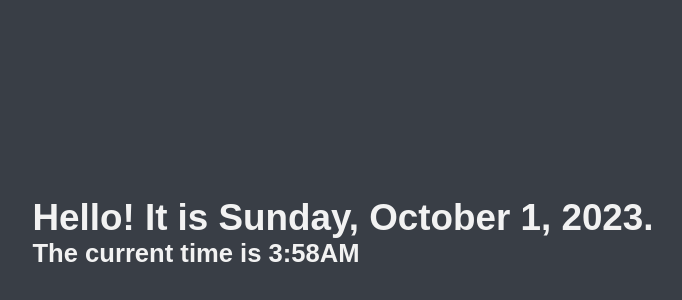
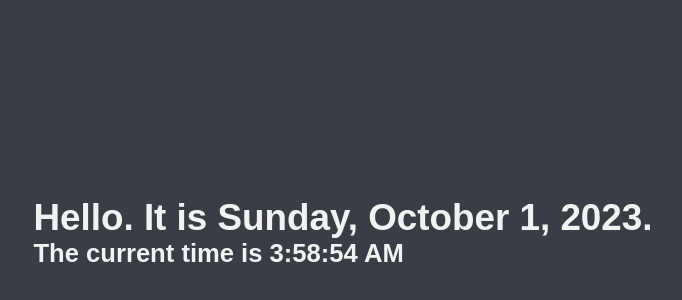
Before and after one commit to lucas-amberg/simple-time-app, a React (Vite) app: page / in a window 1280 px wide. Shown: the part 168-468 px from the top of the page, without its empty margins (297-979 px from the left). Built offline with nearby package versions, Linux system fonts and the light colour scheme.

Commit message:
Update time function

```diff
--- a/package.json
+++ b/package.json
@@ -26,6 +26,6 @@
     "eslint-plugin-react-refresh": "^0.4.3",
     "gh-pages": "^6.0.0",
     "typescript": "^5.0.2",
-    "vite": "^4.4.5"
+    "vite": "^4.4.9"
   }
 }
--- a/src/App.tsx
+++ b/src/App.tsx
@@ -1,12 +1,20 @@
 import DateHeading from "./components/DateHeading"
 import Time from "./components/Time"
+import React, {useState} from "react"
+
 
 function App() {
-  const currentDate: Date = new Date();
+  let currentDate: Date = new Date();
+  const [time, setTime] = useState(currentDate);
+  function updateTime() {
+    const newTime = new Date();
+    setTime(newTime);
+  }
+  setInterval(updateTime, 1000);
   return (
     <>
       <DateHeading date={currentDate}/>
-      <Time date={currentDate}/>
+      <Time date={time}/>
     </>
   )
 }
--- a/src/components/DateHeading.tsx
+++ b/src/components/DateHeading.tsx
@@ -8,7 +8,7 @@ const weekdays: string[] = ["Sunday", "Monday", "Tuesday", "Wednesday", "Thursda
 
 const DateHeading = ({date}:DateProps) => {
   return (
-    <h1>Hello! It is {weekdays[date.getDay()]}, {months[date.getMonth()]} {date.getDate()}, {date.getFullYear()}. </h1>
+    <h1>Hello. It is {weekdays[date.getDay()]}, {months[date.getMonth()]} {date.getDate()}, {date.getFullYear()}. </h1>
   )
 }
 
--- a/src/components/Time.tsx
+++ b/src/components/Time.tsx
@@ -1,21 +1,10 @@
 //import React from 'react'
+import React, {useState} from "react";
 type TimeProps = {date: Date};
 
-function checkMeridiem(date: Date): string {
-    if (date.getHours() > 12) return "PM";
-    return "AM";
-}
-
-function checkTime(date:Date): number {
-    if (date.getHours() > 12) return date.getHours() - 12;
-    return date.getHours();
-}
-
 const Time = ({date}:TimeProps) => {
-    let meridiem: string = checkMeridiem(date);
-    let hours: number = checkTime(date);
   return (
-    <div className = "time-subtext">The current time is {hours}:{date.getMinutes()}{meridiem}</div>
+    <div className = "time-subtext">The current time is {date.toLocaleTimeString("en-US")}</div>
   )
 }
 export default Time
--- a/src/index.css
+++ b/src/index.css
@@ -2,6 +2,11 @@
   padding: 0;
   margin: 0;
   font-size: 1rem;
+}
+
+@keyframes fadeIn {
+  0% { opacity: 0; }
+  100% { opacity: 1; }
 }
 
 :root {
@@ -20,8 +25,10 @@
 
 h1 {
   font-size: 2.3rem;
+  animation: fadeIn 2s;
 }
 
 .time-subtext {
   font-size: 1.6rem;
+  animation: fadeIn 2s;
 }
```
Also changed, not shown: 1 other file (tests, documents, lock files or other folders).
